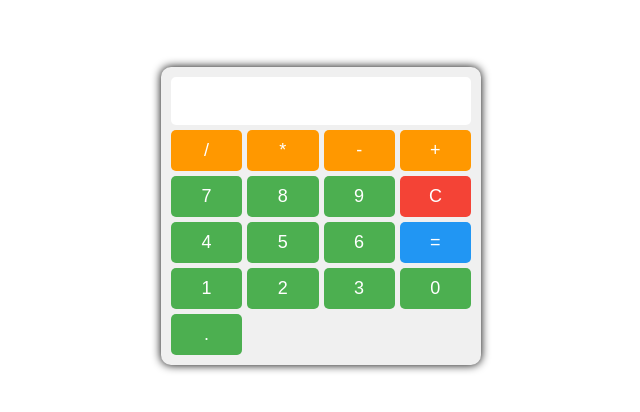
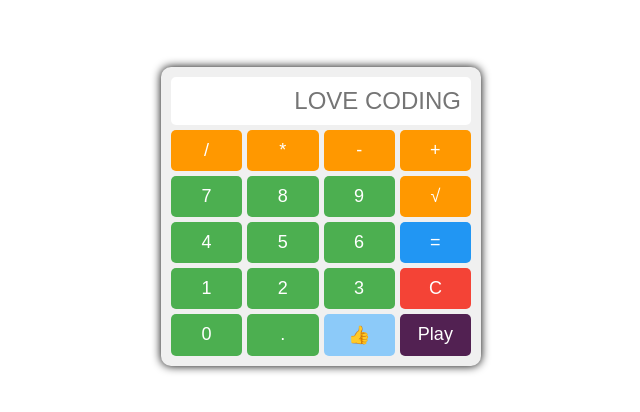
Before and after one commit to saginkumar/calc, a plain HTML site: page index.html in a window 1280 px wide. Shown: the part 184-596 px from the top of the page, without its empty margins (319-959 px from the left). Drawn offline with Linux system fonts and the light colour scheme.

Commit message:
voice added

```diff
--- a/index.html
+++ b/index.html
@@ -6,7 +6,7 @@
 </head>
 <body>
     <div class="calculator">
-        <input type="text" id="display" disabled>
+        <input type="text" id="display" disabled placeholder="LOVE CODING">
         <button class="operator" onclick="appendToDisplay('/')">/</button>
         <button class="operator" onclick="appendToDisplay('*')">*</button>
         <button class="operator" onclick="appendToDisplay('-')">-</button>
@@ -14,7 +14,7 @@
         <button class="number" onclick="appendToDisplay('7')">7</button>
         <button class="number" onclick="appendToDisplay('8')">8</button>
         <button class="number" onclick="appendToDisplay('9')">9</button>
-        <button class="clear" onclick="clearDisplay()">C</button>
+        <button class="operator" onclick="math_sqrt('√')">√</button>
         <button class="number" onclick="appendToDisplay('4')">4</button>
         <button class="number" onclick="appendToDisplay('5')">5</button>
         <button class="number" onclick="appendToDisplay('6')">6</button>
@@ -22,8 +22,14 @@
         <button class="number" onclick="appendToDisplay('1')">1</button>
         <button class="number" onclick="appendToDisplay('2')">2</button>
         <button class="number" onclick="appendToDisplay('3')">3</button>
+        <button class="clear" onclick="clearDisplay()">C</button>
         <button class="number" onclick="appendToDisplay('0')">0</button>
         <button class="number" onclick="appendToDisplay('.')">.</button>
+        <button class="thumb">👍</button>
+        <button class="song" onclick="playAudio()">Play</button>
+        <audio id="audioPlayer" controls style="display:none;">
+            <source src="song.mp3" type="audio/mpeg">
+        </audio>
     </div>
 
     <script src="script.js"></script>
--- a/script.js
+++ b/script.js
@@ -4,22 +4,38 @@ let currentExpression = "";
 function appendToDisplay(value) {
     currentExpression += value;
     display.value = currentExpression;
-    console.log("display value:"+display.value);
-    console.log(currentExpression);
+    // console.log("display value:"+display.value);
+    // console.log(currentExpression);
 }
 
 function clearDisplay() {
     currentExpression = "";
     display.value = "";
 }
-
+function math_sqrt(){
+    let result = Math.sqrt(currentExpression);
+    display.value = result;
+    currentExpression = result;
+}
 function calculateResult() {
     try {
         let result = eval(currentExpression);
-        console.log("ans" + result);
+        // console.log("ans" + result);
         display.value = result;
         currentExpression = result.toString();
     } catch (error) {
         display.value = "Error";
     }
 }
+function playAudio() {
+    const audioPlayer = document.getElementById('audioPlayer');
+
+    // Check if the audio is already playing, if so, pause and reset it
+    if (!audioPlayer.paused) {
+      audioPlayer.pause();
+      audioPlayer.currentTime = 0;
+    }
+
+    // Play the audio
+    audioPlayer.play();
+  }
--- a/style.css
+++ b/style.css
@@ -44,7 +44,12 @@ button.clear {
 button:hover {
     opacity: 0.8;
 }
-
+button.song{
+    background-color: rgb(82, 33, 82);
+}
+button.thumb{
+    background-color: #8CCAF9;
+}
 button:active {
     opacity: 0.6;
 }
```
Also changed, not shown: 1 other file.
